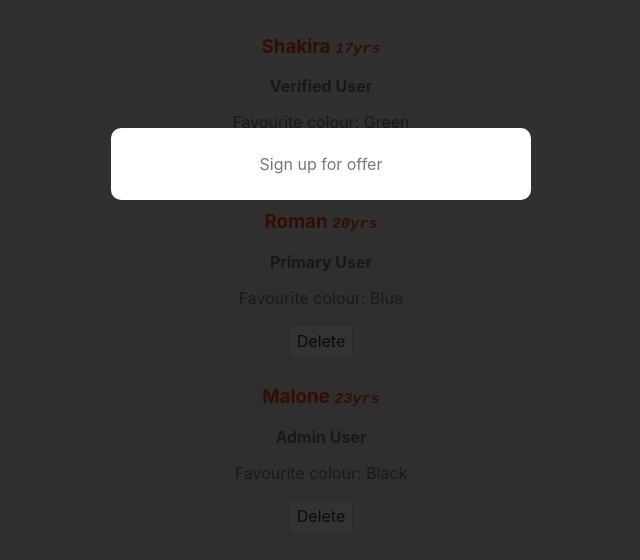
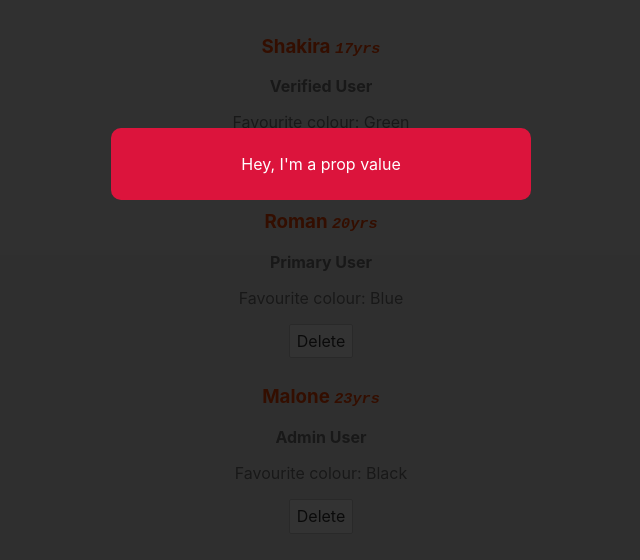
Before and after one commit to kaluuma-muhammad/svelte-tutorials, a Svelte app: page / in a window 1280 px wide. Shown: the top 560 px of the page, without its empty margins (319-959 px from the left). Built offline with nearby package versions, Linux system fonts and the light colour scheme.

Commit message:
Props module

```diff
--- a/src/App.svelte
+++ b/src/App.svelte
@@ -13,7 +13,7 @@
 	};
 </script>
 
-<Modal />
+<Modal message="Hey, I'm a prop value" isPromo={true}/>
 
 <main>
 	{#each people as person (person.id)}
--- a/src/Modal.svelte
+++ b/src/Modal.svelte
@@ -1,12 +1,13 @@
 <script>
+    export let message;
     let showModal = true;
-    let isPromo = false;
+    export let isPromo = false;
 </script>
 
 {#if showModal}
     <div class="backdrop">
         <div class="modal" class:promo={isPromo}>
-            <p>Sign up for offer</p>
+            <p>{message}</p>
         </div>
     </div>
 {/if}
```
